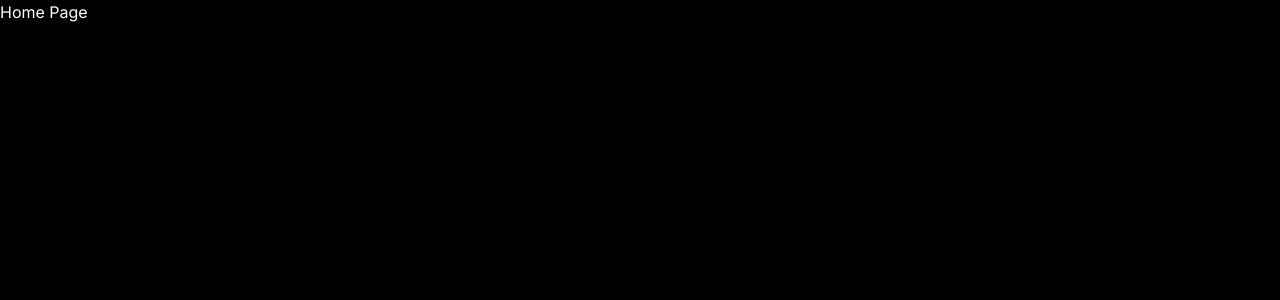
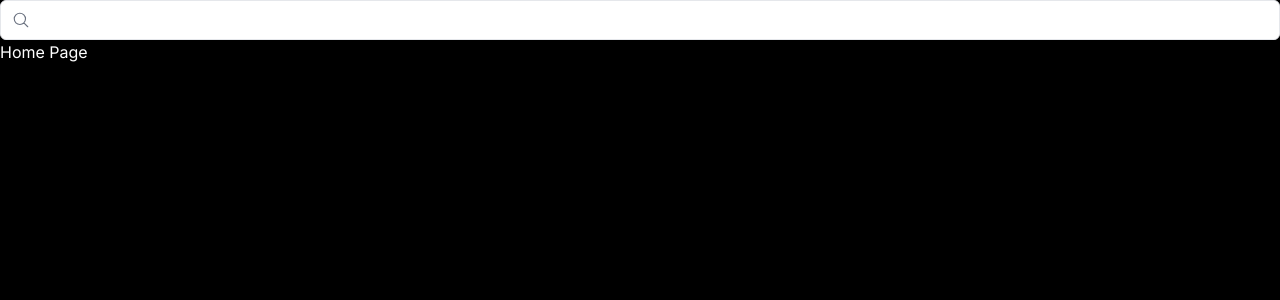
Before and after one commit to danieldenton/record-store, a Next.js app: page / in a window 1280 px wide. Shown: the top 300 px of the page. Built offline with nearby package versions, Linux system fonts and the light colour scheme.

Commit message:
search added to layout

```diff
--- a/src/app/layout.tsx
+++ b/src/app/layout.tsx
@@ -1,6 +1,7 @@
 import type { Metadata } from "next";
 import { Inter } from "next/font/google";
 import "./globals.css";
+import Search from "./ui/search";
 
 const inter = Inter({ subsets: ["latin"] });
 
@@ -9,7 +10,8 @@ export const metadata: Metadata = {
     template: "%s | Daniel's Records",
     default: "Daniel's Records",
   },
-  description: "The official site to buy Daniel's records for way too much money",
+  description:
+    "The official site to buy Daniel's records for way too much money",
 };
 
 export default function RootLayout({
@@ -19,7 +21,10 @@ export default function RootLayout({
 }>) {
   return (
     <html lang="en">
-      <body className={`${inter.className} bg-black text-white`}>{children}</body>
+      <body className={`${inter.className} bg-black text-white`}>
+        <Search />
+        {children}
+      </body>
     </html>
   );
 }
```
